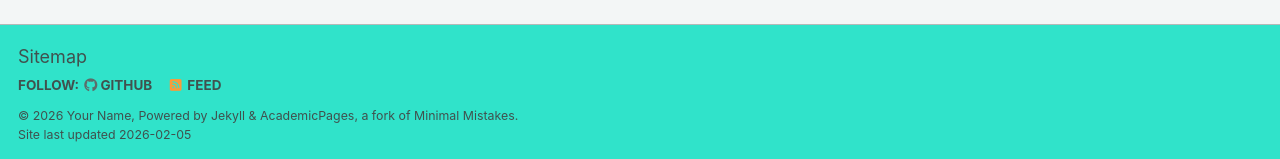
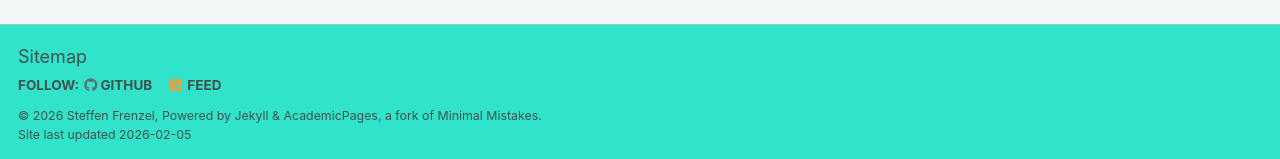
Before and after one commit to steffrenzel/steffrenzel.github.io, a Jekyll site: the page built from _pages/talkmap.html, in a window 1280 px wide and 1158 px high. Shown: the part 996-1155 px from the top of the window. Built offline with Jekyll 4.4.1, drawn with Linux system fonts in a browser that asks for light colours; some web fonts are replaced; a script bundle is joined from its source files by our own code; library files that are not in the unit come from our copies.

Commit message:
Update _config.yml

```diff
--- a/_config.yml
+++ b/_config.yml
@@ -11,12 +11,12 @@
 site_theme               : "mint" # The available themes options are "default", "air", "sunrise", "mint", "dirt" and "contrast"
 title                    : "Steffen Frenzel"
 title_separator          : "-"
-name                     : &name "Your Name"
+name                     : &name "Steffen Frenzel"
 description              : &description "Steffen's academic portfolio"   # Update this with a general description of your site, this is the default if not overridden by a page
-url                      : https://academicpages.github.io # The base hostname & protocol for your site e.g. "https://[your GitHub username].github.io",
+url                      : https://steffrenzel.github.io # The base hostname & protocol for your site e.g. "https://[your GitHub username].github.io",
                                                            # or if you already have some other page hosted on Github then use "https://[your GitHub username].github.io/[Your Repo Name]"
 baseurl                  : "" # the subpath of your site, e.g. "/blog"
-repository               : "academicpages/academicpages.github.io"
+repository               : "steffrenzel/steffrenzel.github.io"
 
 # Site Author - The following control what appear as part of the author content on the side bar.
 #               If a field is blank the icon and link will not appear, otherwise it will be shown.
@@ -31,7 +31,6 @@
   employer         : "Universität Potsdam"
   uri              : "https://aclanthology.org/people/steffen-frenzel"
   email            : "steffen.frenzel@uni-potsdam.de"
-  author_profile   : true
 
 
   # Academic websites
```
